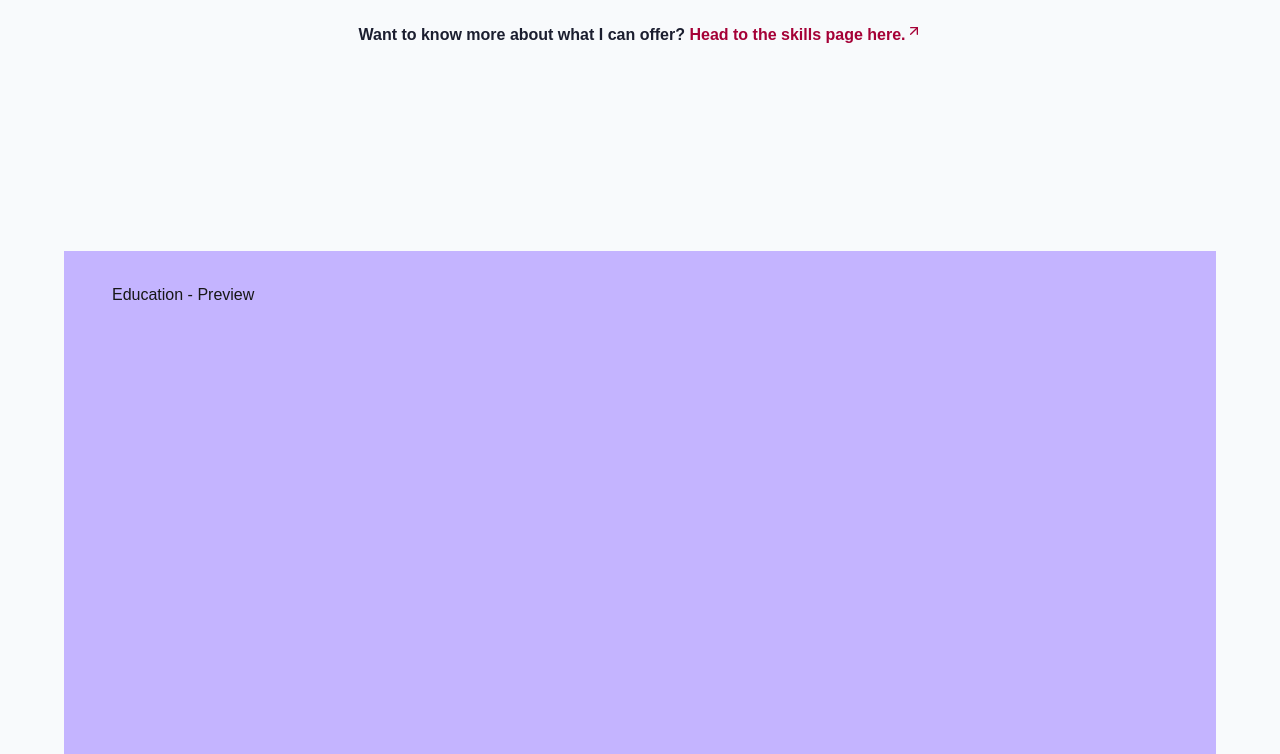
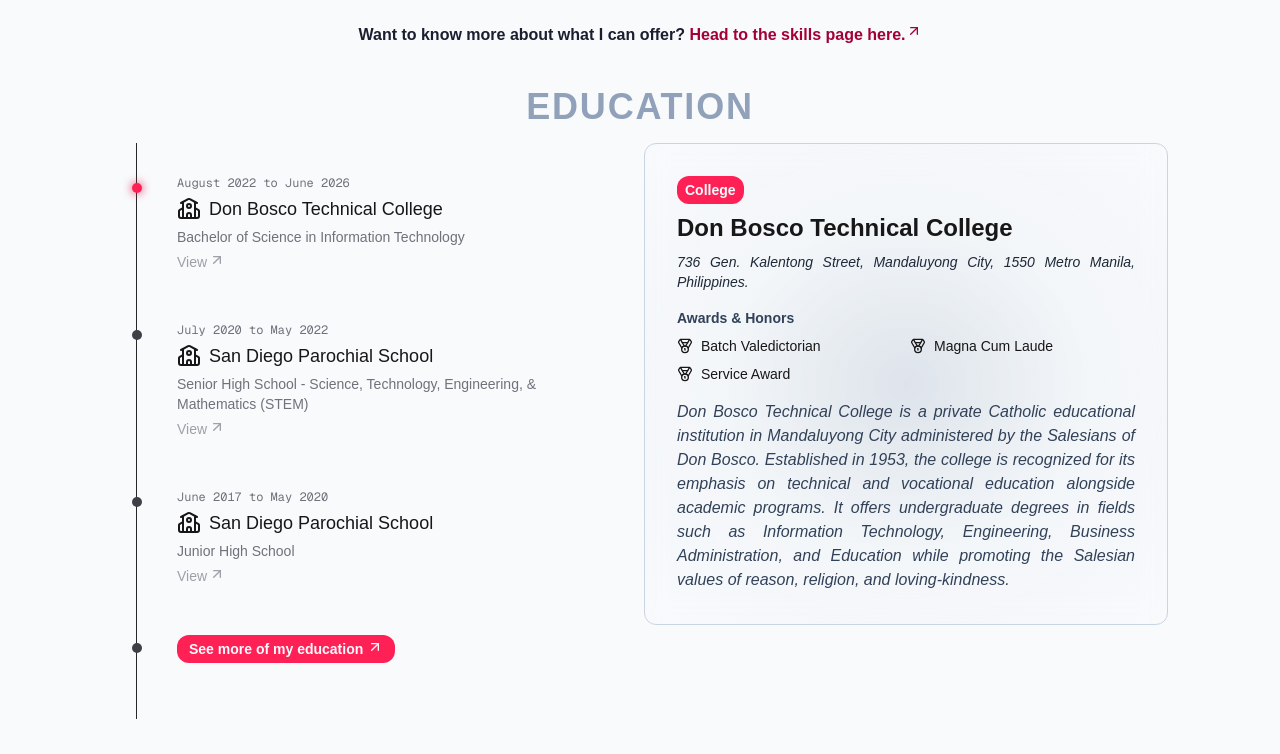
Before and after one commit to migodbtc/snapshot, a Next.js app: page / in a window 1280 px wide. Shown: the part 1919-2673 px from the top of the page. Built offline with nearby package versions, Linux system fonts and the light colour scheme.

Commit message:
home: day 6.2 finished education section of the home page for laptop layout. tomorrow would be for mobile ++ experience timeline

```diff
--- a/app/page.tsx
+++ b/app/page.tsx
@@ -1,7 +1,7 @@
 "use client"
 
-import { ABOUT_ME_INFO, FRAMEWORK_CONSTS, LANGUAGE_CONSTS, PLATFORM_CONSTS, TOOL_CONSTS } from "@/lib/constants";
-import { ArrowUpRight, Atom, Blocks, BookOpen, Braces, Briefcase, Cloud, Code2, GraduationCap, Languages,Mail, Menu, School, Server, Target, User, Wind, Wrench } from "lucide-react";
+import { ABOUT_ME_INFO, EDUCATION_CONSTS, FRAMEWORK_CONSTS, LANGUAGE_CONSTS, PLATFORM_CONSTS, TOOL_CONSTS } from "@/lib/constants";
+import { ArrowUpRight, Atom, Blocks, BookOpen, Braces, Briefcase, Cloud, Code2, GraduationCap, Languages,Mail, Medal, Menu, School, Server, Target, User, Wind, Wrench } from "lucide-react";
 import Image from "next/image";
 import { useState } from "react";
 import { AboutMeCard, TechnologyCard } from "./_components/cards";
@@ -106,30 +106,7 @@
             ))}
         </div>
       </div>
-      {/* <div className="flex-1 ">
-        <div className="mx-auto max-w-7xl px-6">
-          <div className="ml-4 space-y-12 border-l border-zinc-800">
 
-              <div className="relative pl-10">
-                <div
-                  className={`absolute -left-[5px] top-2 size-2.5 rounded-full ${
-                    true
-                      ? "bg-rose-500 shadow-[0_0_10px_#e11d48]"
-                      : "bg-zinc-700"
-                  }`}
-                />
-                <span className="mb-2 block font-mono text-xs text-zinc-500">
-                  Period
-                </span>
-                <h4 className="text-lg font-medium">Title</h4>
-                <p className="mb-2 text-sm text-zinc-500">Org</p>
-                <p className="max-w-2xl text-sm leading-relaxed text-zinc-400">
-                  Body
-                </p>
-              </div>
-          </div>
-        </div>
-      </div> */}
     </div>
   </section>
 }
@@ -196,7 +173,7 @@
         </h1>
       </div>
 
-      <div className="flex flex-row w-full h-fit items-center justify-center gap-4 px-8 pb-4 text-center max-w-xl lg:max-w-3xl mx-auto text-xs lg:text-base">
+      <div className="flex flex-row w-full h-fit items-center justify-center gap-4 px-8 pb-4 text-center max-w-xl mx-auto text-xs lg:text-base">
         <button
           onClick={() => setSelectedCategory("languages")}
           className={getButtonClass("languages")}
@@ -231,7 +208,7 @@
       </div>
 
       <div className="flex flex-1 w-full h-full pb-8 gap-4 justify-center">
-        <div className="w-full aspect-video mx-8 mt-2 flex flex-col">
+        <div className="w-full aspect-5/2 mx-8 my-2 flex flex-col">
           {selectedCategory === "languages" && (
             <div className="relative w-full h-100 overflow-hidden rounded-xl mb-4">
               <div className="relative w-full">
@@ -411,7 +388,7 @@
       </div>
 
       <div className="flex flex-1 w-full h-full pb-8 gap-4 justify-center">
-        <div className="w-full aspect-video mx-8 mt-2 flex flex-col">
+        <div className="w-full aspect-5/2 mx-8 my-2 flex flex-col">
           {selectedCategory === "languages" && (
             <div className="relative w-full h-100 overflow-hidden rounded-xl mb-4">
               <div className="relative w-full">
@@ -507,6 +484,124 @@
 
 // EducationSection: Dedicated section for previewing education. Design is a split type with
 // card on the left and timeline on the right.
+type EducationKey = keyof typeof EDUCATION_CONSTS;
+
+const EducationSection = () => {
+  const [selectedInstitution, setSelectedInstitution] =
+    useState<EducationKey>("college");
+  const preview = (({ college, shs, hs2 }) => ({ college, shs, hs2 }))(EDUCATION_CONSTS);
+  const selected = EDUCATION_CONSTS[selectedInstitution];
+
+  return (
+    <section className="flex flex-col w-full overflow-hidden">
+      <div className="flex flex-col px-6 mb-4 w-full h-fit items-center justify-center gap-3">
+        <h1 className="text-2xl lg:text-4xl tracking-wider font-bold uppercase text-slate-400">
+          Education
+        </h1>
+      </div>
+
+      <div className="flex flex-row w-full h-144 items-start justify-center gap-2 pb-4 text-center mx-auto lg:max-w-6xl px-8 text-xs lg:text-base ">
+
+        <div className="flex-1 h-full">
+          <div className="flex-1 text-left">
+            <div className="mx-auto max-w-7xl px-6 ">
+              <div className="ml-4 space-y-8 lg:space-y-12 border-l border-zinc-800 pt-8">
+                {Object.entries(preview).map(([key, education]) => (
+                  <button
+                    key={key}
+                    onClick={() => setSelectedInstitution(key as EducationKey)}
+                    className="rounded-xl cursor-pointer"
+                  >
+                    <div className="relative pl-10">
+                      <div
+                        className={`absolute -left-1.25 top-2 size-2.5 rounded-full transition-all ${
+                          selectedInstitution === key
+                            ? "bg-rose-500 shadow-[0_0_10px_#e11d48]"
+                            : "bg-zinc-700"
+                        }`}
+                      />
+
+                      <span className="mb-1 block w-full text-left font-mono text-xs text-zinc-500">
+                        {education.date_range}
+                      </span>
+
+                      <h4 className="flex items-center gap-2 text-left text-sm font-medium lg:text-lg">
+                        <School />
+                        {education.school_name}
+                      </h4>
+
+                      <p className="my-1 text-left text-xs text-zinc-500 lg:text-sm">
+                        {education.subtitle}
+                      </p>
+
+                      <p className="flex items-center gap-0.5 text-left text-sm leading-relaxed text-zinc-400 hover:underline">
+                        View
+                        <ArrowUpRight className="h-4 w-4 -translate-y-0.5" />
+                      </p>
+                    </div>
+                  </button>
+                ))}
+                <button
+                  // onClick={() => setSelectedInstitution("hs2")}
+                  className="rounded-xl cursor-pointer"
+                >
+                  <div className="relative pl-10 h-48 lg:h-32">
+                    <div
+                      className={`absolute -left-1.25 top-2 size-2.5 rounded-full ${
+                        false
+                          ? "bg-rose-500 shadow-[0_0_10px_#e11d48]"
+                          : "bg-zinc-700"
+                      }`}
+                    />
+                    <span className="mb-1 rounded-xl bg-rose-500 px-3 py-1 font-semibold text-slate-50 dark:bg-rose-800 select-none hover:underline hover:bg-rose-400 dark:hover:bg-rose-700 cursor-pointer flex flex-row gap-1 text-left text-xs lg:text-sm">
+                      See more of my education <ArrowUpRight className="h-4 w-4 mt-0.5 -translate-y-0.5" />
+                    </span>
+                  </div>
+                </button>
+              </div>
+            </div>
+          </div>
+        </div>
+
+        <div className="flex-1 h-120 px-2 lg:px-4">
+          <div className="w-full h-fit max-h-fill relative overflow-hidden rounded-xl border border-slate-300 dark:border-slate-800 backdrop-blur-md pt-0 overflow-y-auto [scrollbar:thin] [scrollbar-color:#52525b_transparent] [&::-webkit-scrollbar]:w-2 [&::-webkit-scrollbar-track]:bg-transparent [&::-webkit-scrollbar-thumb]:rounded-full [&::-webkit-scrollbar-thumb]:bg-slate-600 hover:[&::-webkit-scrollbar-thumb]:bg-slate-500">
+            <div className="absolute inset-0 -z-10 bg-radial from-slate-400/25 via-slate-200/20 to-transparent dark:from-slate-500/20 dark:via-slate-400/5 dark:to-transparent" />
+            <div className="flex flex-col h-full overflow-y-auto px-6 py-8 lg:px-8 gap-2">
+              <span className="rounded-xl bg-rose-500 px-2 py-1 text-sm font-semibold text-slate-50 dark:bg-rose-800 w-fit">
+                {selected.badge_content}
+              </span>
+
+              <h3 className="text-2xl font-semibold text-left">
+                {selected.school_name}
+              </h3>
+
+              <p className="italic text-justify text-sm text-gray-800 dark:text-gray-400">
+                {selected.address}
+              </p>
+
+              <div className="mt-2 grid w-full auto-rows-min grid-cols-1 gap-2 text-left text-xs lg:grid-cols-2 lg:text-sm">
+                <div className="col-span-1 font-semibold text-slate-700 dark:text-slate-400 lg:col-span-2">
+                  Awards & Honors
+                </div>
+
+                {selected.awards_and_honors.map((award) => (
+                  <div key={award} className="flex items-center gap-2">
+                    <Medal className="h-4 w-4 shrink-0" />
+                    <span>{award}</span>
+                  </div>
+                ))}
+              </div>
+
+              <p className="mt-2 text-justify text-sm italic text-slate-700 dark:text-slate-300 lg:text-base">
+                {selected.personal_description}
+              </p>
+            </div>
+          </div>
+        </div>
+      </div>
+    </section>
+  )
+}
 
 // Home: the default component to be exported, contains the entirety of the home page.
 export default function Home() {
@@ -529,11 +624,9 @@
         <SkillsSection />
 
         {/* Education Section */}
-        <section className="w-full bg-violet-300 aspect-video py-8 px-12">
-          Education - Preview
-        </section>
+        <EducationSection />
 
-        <section className="w-full bg-pink-200 aspect-video py-8 px-12">
+        <section className="w-full aspect-video py-8 px-12">
           Experience - Preview
         </section>
         <section className="w-full bg-violet-300 aspect-video py-8 px-12">
--- a/lib/constants/index.ts
+++ b/lib/constants/index.ts
@@ -216,3 +216,66 @@
       "Hosted and deployed Next.js applications with automated CI/CD integration and global edge delivery.",
   },
 ];
+
+export const EDUCATION_CONSTS = {
+  "college": {
+    "badge_content": "College",
+    "school_name": "Don Bosco Technical College",
+    "date_range": "August 2022 to June 2026",
+    "subtitle": "Bachelor of Science in Information Technology",
+    "address": "736 Gen. Kalentong Street, Mandaluyong City, 1550 Metro Manila, Philippines.",
+    "awards_and_honors": [
+      "Batch Valedictorian",
+      "Magna Cum Laude",
+      "Service Award"
+    ],
+    "personal_description": "Don Bosco Technical College is a private Catholic educational institution in Mandaluyong City administered by the Salesians of Don Bosco. Established in 1953, the college is recognized for its emphasis on technical and vocational education alongside academic programs. It offers undergraduate degrees in fields such as Information Technology, Engineering, Business Administration, and Education while promoting the Salesian values of reason, religion, and loving-kindness."
+  },
+  "shs": {
+    "badge_content": "SHS",
+    "school_name": "San Diego Parochial School",
+    "date_range": "July 2020 to May 2022",
+    "subtitle": "Senior High School - Science, Technology, Engineering, & Mathematics (STEM)",
+    "address": "Polo, Poblacion, Valenzuela City, Philippines",
+    "awards_and_honors": [
+      "With High Honors (2nd year SHS)",
+      "With Honors (1st year SHS)"
+    ],
+    "personal_description": "San Diego Parochial School is a private Catholic educational institution located in Valenzuela City. The junior high school program provides students with a comprehensive curriculum covering core academic subjects while fostering values formation, discipline, and leadership. It prepares learners for senior high school through a balanced focus on academics and personal development."
+
+  },
+  "hs2": {
+    "badge_content": "JHS",
+    "school_name": "San Diego Parochial School",
+    "date_range": "June 2017 to May 2020",
+    "subtitle": "Junior High School",
+    "address": "Polo, Poblacion, Valenzuela City, Philippines",
+    "awards_and_honors": [
+      "With Honors (Grade 9 & 10)"
+    ],
+    "personal_description": "San Diego Parochial School is a private Catholic educational institution located in Valenzuela City. The junior high school program provides students with a comprehensive curriculum covering core academic subjects while fostering values formation, discipline, and leadership. It prepares learners for senior high school through a balanced focus on academics and personal development."
+
+  },
+  "hs1": {
+    "badge_content": "JHS",
+    "school_name": "Don Bosco Salesian Sisters Inc",
+    "date_range": "July 2016 to April 2017",
+    "subtitle": "Junior High School",
+    "address": "3500 V. Mapa Avenue, Sampaloc, Manila, Philippines",
+    "awards_and_honors": [
+      "With Honors (Grade 9 & 10)"
+    ],
+    "personal_description": "Don Bosco School Manila is a private Catholic institution in Sampaloc, Manila, operated by the Daughters of Mary Help of Christians (Salesian Sisters). The school provides basic education founded on the educational philosophy of Saint John Bosco, integrating academics with character formation, spiritual growth, and community service. It serves students from preschool through senior high school."
+  },
+  "elementary": {
+    "badge_content": "Elementary",
+    "school_name": "Don Bosco Technical College",
+    "date_range": "June 2020 to April 2016",
+    "subtitle": "Elementary School",
+    "address": "3500 V. Mapa Avenue, Sampaloc, Manila, Philippines",
+    "awards_and_honors": [
+      "With Honors (Grade 9 & 10)"
+    ],
+    "personal_description":  "Don Bosco Technical College offers elementary education as part of its basic education program, providing students with a strong foundation in literacy, numeracy, science, and values education. The curriculum combines academic instruction with character development inspired by the Salesian educational tradition. Students are encouraged to develop discipline, responsibility, and social awareness from an early age."
+  },
+}
```
